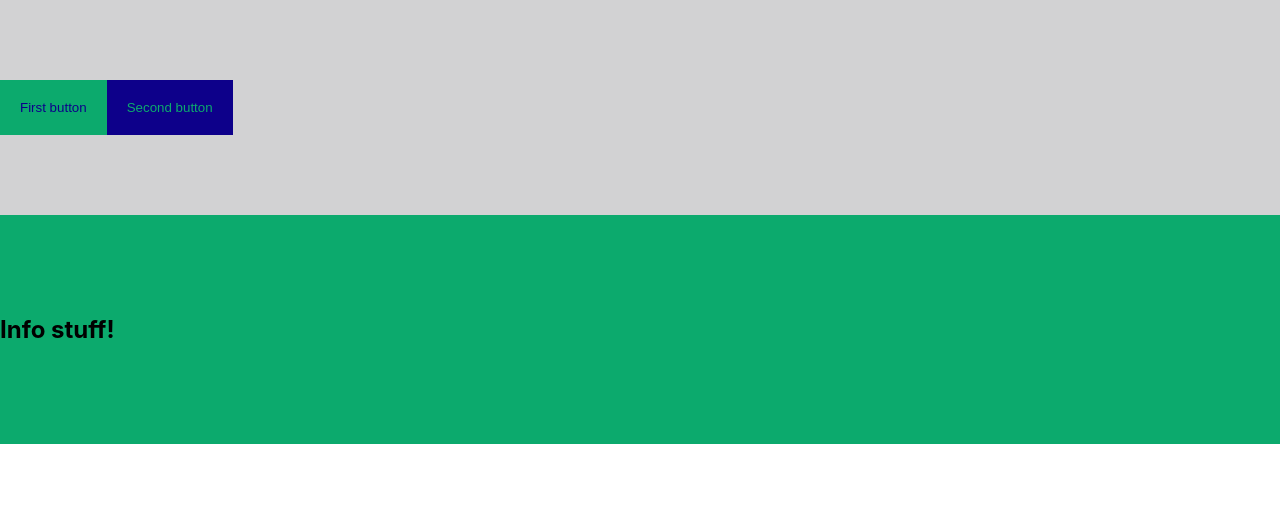
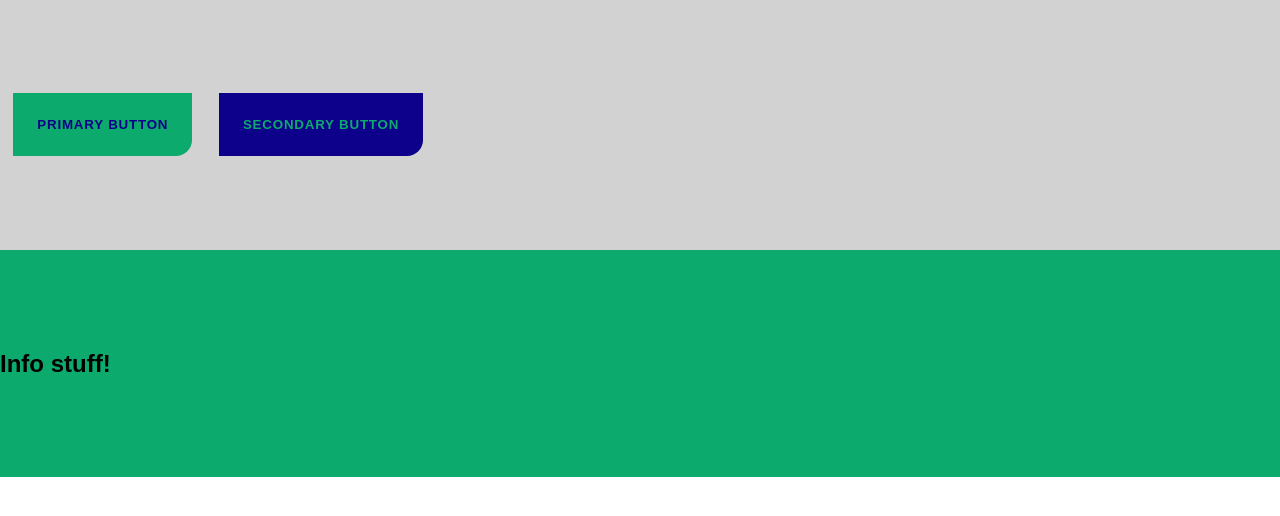
Before and after one commit to HalloJo/city-of-vancouver, a React (Create React App) app: page / in a window 1280 px wide. Shown: the top 516 px of the page. Built offline with nearby package versions, Linux system fonts and the light colour scheme.

Commit message:
Tweak design of Button

```diff
--- a/src/App.jsx
+++ b/src/App.jsx
@@ -8,8 +8,8 @@ const App = () => {
       <GlobalStyle />
       <div className="App">
         <Section className="Hero">
-          <Button label="First button"  />
-          <Button label="Second button" background="secondary" />
+          <Button label="Primary button"  />
+          <Button label="Secondary button" background="secondary" />
         </Section>
         <SectionInfo className="Info">
           <h1>Info stuff!</h1>
--- a/src/components/Button/Button.jsx
+++ b/src/components/Button/Button.jsx
@@ -1,4 +1,4 @@
-import React, { useEffect } from 'react';
+import React from 'react';
 import {ButtonPrimary} from "../Button/Button.styles"
 
 const Button = ({label, background}) => {
--- a/src/components/Button/Button.styles.js
+++ b/src/components/Button/Button.styles.js
@@ -1,16 +1,23 @@
 import styled from "styled-components";
 
 export const ButtonPrimary = styled.button`
-  padding: 20px;
+  padding: 1.5rem;
   background: ${({ background }) =>
     background === "secondary" ? "#0d008a" : "#0caa6d"};
   color: ${({ background }) =>
     background === "secondary" ? "#0caa6d" : "#0d008a"};
   border: none;
-  transition: background 0.3s ease;
+  transition: background 0.3s ease, transform 0.3s ease;
   cursor: pointer;
+  font-weight: 700;
+  border-radius: 0 0 1rem 0;
+  margin: 1em;
+  text-transform: uppercase;
+  letter-spacing: 0.05rem;
+  font-family: "Syne", sans-serif;
 
   &:hover {
     background: white;
+    transform: translateY(-0.25rem);
   }
 `;
--- a/src/styles.js
+++ b/src/styles.js
@@ -1,11 +1,11 @@
 import styled, { createGlobalStyle } from "styled-components";
 
 export const GlobalStyle = createGlobalStyle`
+    @import url('https://fonts.googleapis.com/css2?family=Syne:wght@400;500;600;700;800&display=swap');
+
     body {
         margin: 0;
-        font-family: -apple-system, BlinkMacSystemFont, 'Segoe UI', 'Roboto', 'Oxygen',
-        'Ubuntu', 'Cantarell', 'Fira Sans', 'Droid Sans', 'Helvetica Neue',
-        sans-serif;
+        font-family: 'Syne', sans-serif;
         -webkit-font-smoothing: antialiased;
         -moz-osx-font-smoothing: grayscale;
     }
```
